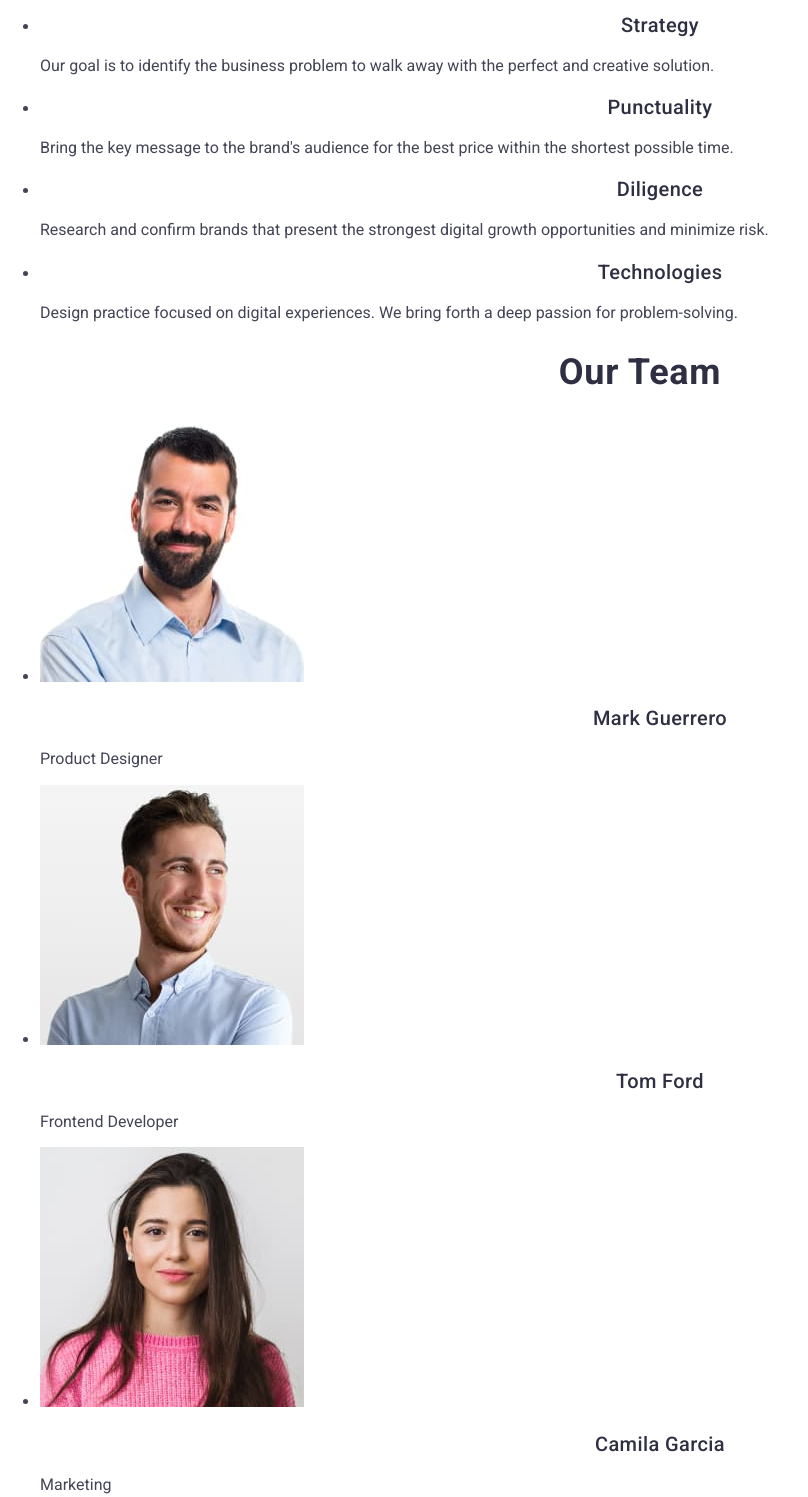
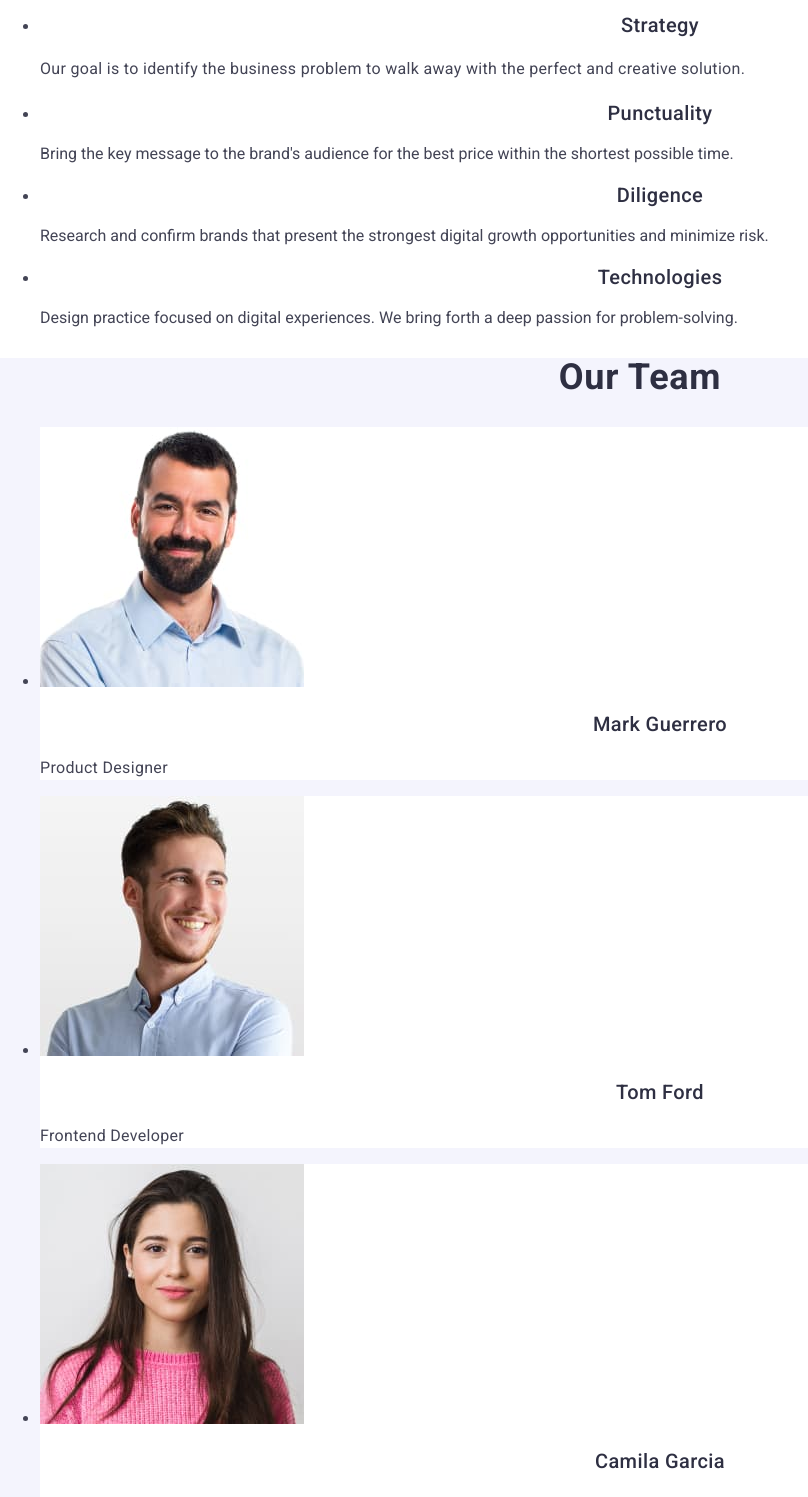
Before and after one commit to OleksiyVoloshyn/goit-markup-hw-02, a plain HTML site: page index.html in a window 1280 px wide. Shown: the part 446-1943 px from the top of the page, without its empty margins (0-808 px from the left). Drawn offline with nearby package versions, Linux system fonts and the light colour scheme.

Commit message:
commit message

```diff
--- a/css/styles.css
+++ b/css/styles.css
@@ -18,10 +18,11 @@ h2 {
     font-family: "Roboto", sans-serif;
     font-weight: 700;
     font-size: 36px;
-    line-height: 1.11111;
+    line-height: 1.11;
     letter-spacing: 0.02em;
     text-align: center;
     color: #2e2f42;
+    text-transform: capitalize;
 }
 
 h3 {
@@ -103,6 +104,7 @@ a {
 }
 
 .main-section-one-button {
+    font-family: "Roboto", sans-serif;
     cursor: pointer;
     background-color: #4d5ae5;
     font-weight: 500;
@@ -110,14 +112,8 @@ a {
     line-height: 1.5;
     letter-spacing: 0.04em;
     color: #fff;
-}/*
-.main-section-one-butto:hover {
-    background-color: #404BBF
 }
 
-.main-section-one-butto:focus {
-    background-color: #404BBF
-}*/
  button:hover {
     background-color: #404BBF
  }
@@ -125,3 +121,24 @@ a {
 button:focus {
     background-color: #404BBF
 }
+/* foundations of business */
+.main-section-two-text {
+    font-weight: 400;
+    font-size: 16px;
+    line-height: 1.5;
+    letter-spacing: 0.02em;
+    color: #434455;
+}
+/* our team*/
+.main-section-three {
+    background-color: #f4f4fd;
+}
+.main-section-three-list {
+    background-color: #FFFFFF;
+}
+.main-section-three-text {
+    font-weight: 400;
+    font-size: 16px;
+    line-height: 1.5;
+    letter-spacing: 0.02em;
+}
--- a/index.html
+++ b/index.html
@@ -40,16 +40,16 @@
     <Main>
         <!--introduction -->
         <section class="main-section-one">
-            <h1>Effective Solutions for Your Business</h1>
+            <h1 class="main-section-one-title" >Effective Solutions for Your Business</h1>
             <button class="main-section-one-button" type="button">Order Service</button>
         </section>
         <!--foundations of business-->
-        <section class="">
-            <h2>Foundations</h2>
+        <section class=" main-section-two">
+            <h2 class="main-section-two-title" >Foundations</h2>
             <ul>
                 <li>
                     <h3>Strategy</h3>
-                    <p>Our goal is to identify the business problem to walk away with the perfect and creative solution.</p>
+                    <p class="main-section-two-text">Our goal is to identify the business problem to walk away with the perfect and creative solution.</p>
                 </li>
                 <li>
                     <h3>Punctuality</h3>
@@ -66,28 +66,28 @@
             </ul>
         </section>
         <!--our team-->
-        <section>
-            <h2>Our Team</h2>
+        <section class="main-section-three" >
+            <h2 class="main-section-three-title" >Our Team</h2>
             <ul>
-                <li>
+                <li class="main-section-three-list">
                     <img src="./images/img-3.jpg" alt="Mark Guerrero" width="264">
-                    <h3>Mark Guerrero</h3>
-                    <p>Product Designer</p>
+                    <h3 class="main-section-three-titlename">Mark Guerrero</h3>
+                    <p class="main-section-three-text" >Product Designer</p>
                 </li>
-                <li>
+                <li class="main-section-three-list">
                     <img src="./images/img-2.jpg" alt="Tom Ford" width="264">
-                    <h3>Tom Ford</h3>
-                    <p>Frontend Developer</p>
+                    <h3 class="main-section-three-titlename">Tom Ford</h3>
+                    <p class="main-section-three-text">Frontend Developer</p>
                 </li>
-                <li>
+                <li class="main-section-three-list">
                     <img src="./images/img-1.jpg" alt="Camila Garcia" width="264">
-                    <h3>Camila Garcia</h3>
-                    <p>Marketing</p>
+                    <h3 class="main-section-three-titlename">Camila Garcia</h3>
+                    <p class="main-section-three-text">Marketing</p>
                 </li>
-                <li>
+                <li class="main-section-three-list">
                     <img src="./images/img.jpg" alt="Daniel Wilson" width="264">
-                    <h3>Daniel Wilson</h3>
-                    <p>UI Designer</p>
+                    <h3 class="main-section-three-titlename">Daniel Wilson</h3>
+                    <p class="main-section-three-text">UI Designer</p>
                 </li>
             </ul>
         </section>
```
